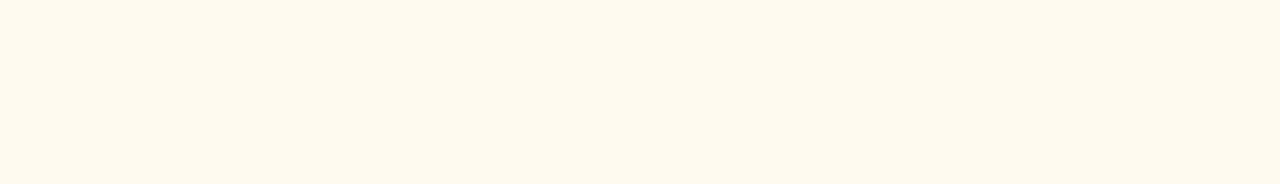
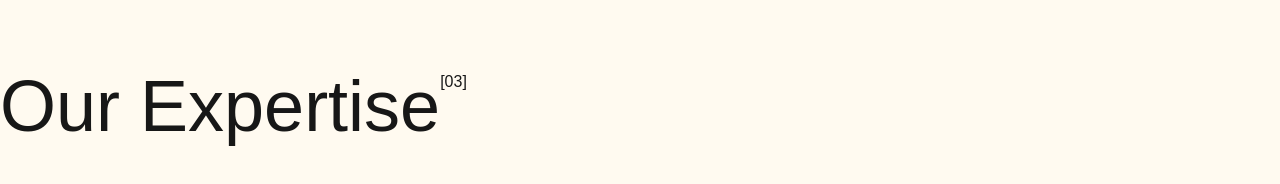
Before and after one commit to MarcAusss/interior-design-website, a Next.js app: page / in a window 1280 px wide. Shown: the part 3933-4117 px from the top of the page. Built offline with nearby package versions, Linux system fonts and the light colour scheme.

Commit message:
asdasdasdasd

```diff
--- a/app/components/experties.tsx
+++ b/app/components/experties.tsx
@@ -1,7 +1,10 @@
 export default function ExpertiesPage() {
     return (
         <div>
-
+            <div className="flex mb-10 mt-20">
+                <h1 className="text-7xl">Our Expertise</h1>
+                <p className="">[03]</p>
+            </div>
         </div>
     );
 }
--- a/app/page.tsx
+++ b/app/page.tsx
@@ -19,7 +19,7 @@ export default function Home() {
         <ProjectsPage/>
       </div>
 
-      <div className="mx-auto max-w-354 h-screen">
+      <div className="mx-auto max-w-354">
         <ExpertiesPage/>
       </div>
 
```
